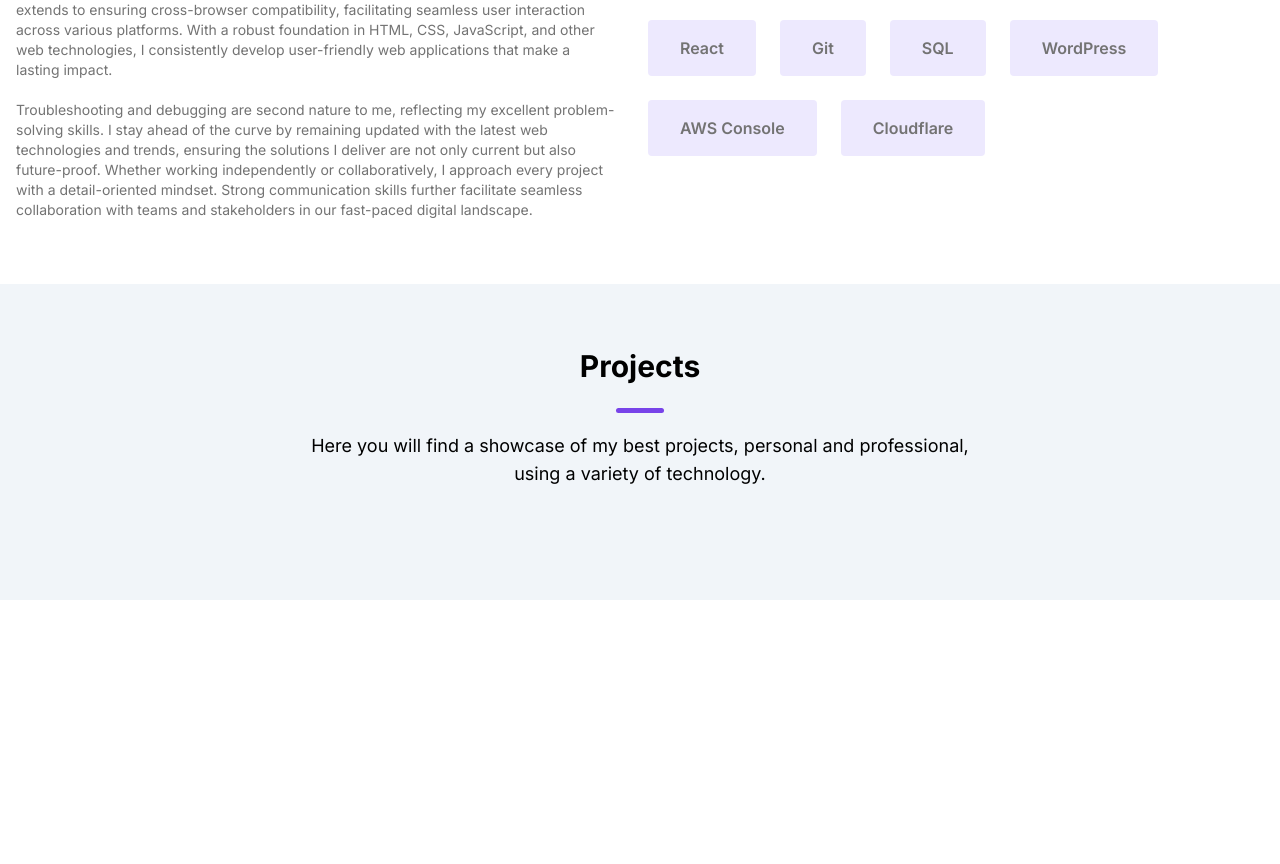
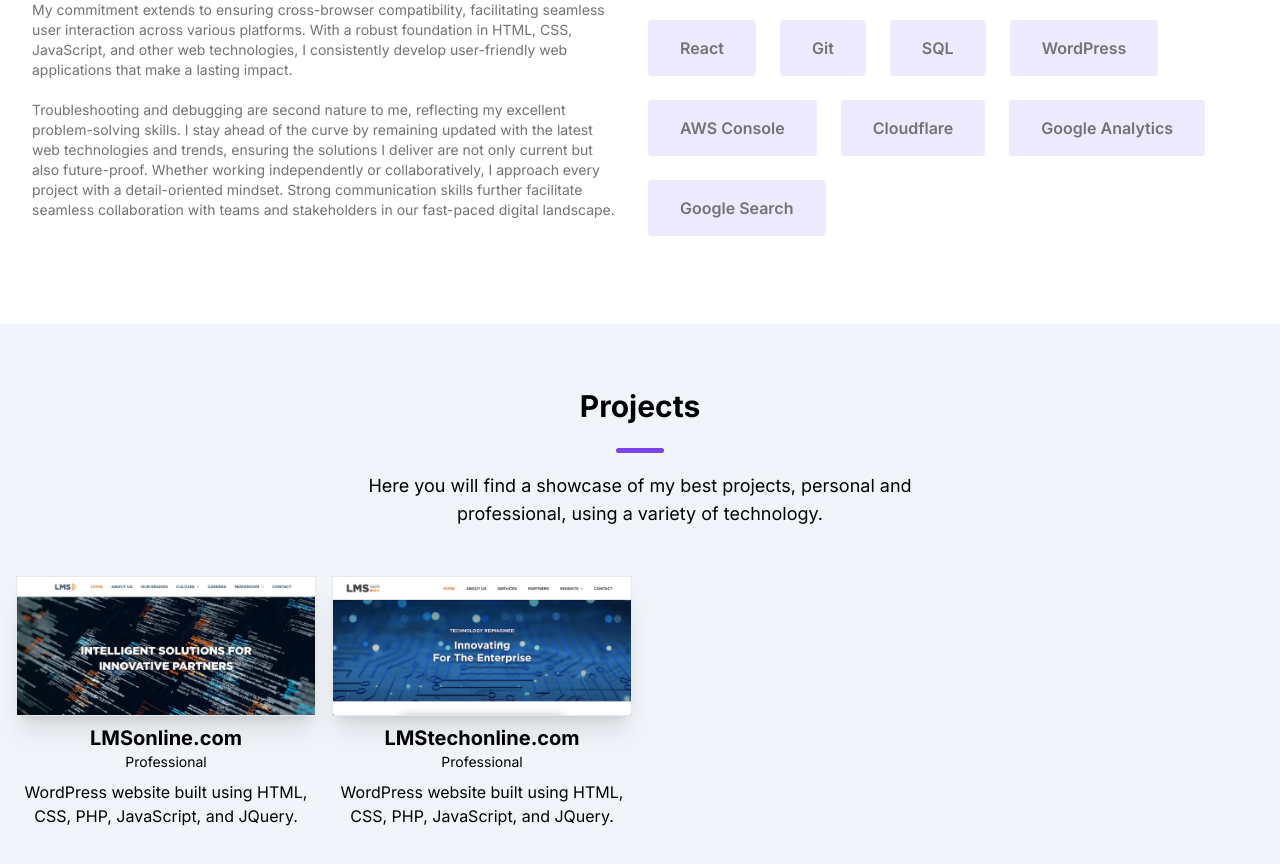
Before and after one commit to lgirao/nextjs-portfolio, a Next.js app: page / in a window 1280 px wide. Shown: the part 846-1710 px from the top of the page. Before the commit the page ends 1446 px from the top, so only its background shows below. Built offline with nearby package versions, Linux system fonts and the light colour scheme.

Commit message:
projects section

```diff
--- a/app/components/about/About.jsx
+++ b/app/components/about/About.jsx
@@ -9,18 +9,20 @@
     {skill: "WordPress"},
     {skill: "AWS Console"},
     {skill: "Cloudflare"},
+    {skill: "Google Analytics"},
+    {skill: "Google Search"},
 ]
 
 const About = () => {
     return (
-        <section className="py-16">
+        <section className="py-16 mx-4">
             <div className="text-center mb-12">
                 <h2 id="about" className="text-3xl font-bold mb-12 relative heading-after">About Me</h2>
-                <p className="text-lg max-w-2xl mx-auto my-0">Here you will find more information about me, what I do, and my current skills mostly in terms of programming and technology</p>
+                <p className="text-lg max-w-2xl mx-auto">Here you will find more information about me, what I do, and my current skills mostly in terms of programming and technology</p>
             </div>
-            <div className="grid grid-cols-2 gap-x-4 max-w-screen-xl">
-                <div className="px-4">
-                    <h3 className="text-xl font-bold mb-6">Get to know me!</h3>
+            <div className="block md:grid grid-cols-2 gap-x-4 max-w-screen-xl">
+                <div className="px-4 mb-8 md:mb-0">
+                    <h3 className="text-xl font-bold mb-6 text-center md:text-left">Get to know me!</h3>
                     <p className="text-sm text-neutral-500">
                         As a passionate Web Developer, my expertise lies in leveraging cutting-edge technologies to deliver high-quality, well-documented, and reusable code. I specialize in optimizing and monitoring performance to ensure peak operation of web applications. My commitment extends to ensuring cross-browser compatibility, facilitating seamless user interaction across various platforms. With a robust foundation in HTML, CSS, JavaScript, and other web technologies, I consistently develop user-friendly web applications that make a lasting impact.
                         <br></br><br></br>
@@ -28,7 +30,7 @@
                     </p>
                 </div>
                 <div>
-                    <h3 className="text-xl font-bold mb-6">My skills</h3>
+                    <h3 className="text-xl font-bold mb-6 text-center md:text-left">My skills</h3>
                     <div className="flex flex-wrap">
                         {skills.map((skill, i) => (
                             <div
--- a/app/components/navbar/MenuOverlay.jsx
+++ b/app/components/navbar/MenuOverlay.jsx
@@ -3,7 +3,7 @@
 
 const MenuOverlay = ({ links }) => {
   return (
-    <div className="absolute left-0 top-20 w-full mt-5 bg-slate-100">
+    <div className="absolute left-0 top-20 w-full mt-5 bg-slate-100 z-10">
         <ul className="py-4 items-center">
           {links.map((link, index) => (
             <li key={index} className="leading-10 px-5">
--- a/app/components/projects/Projects.tsx
+++ b/app/components/projects/Projects.tsx
@@ -1,9 +1,43 @@
+import Image from "next/image";
+
 const Projects = () => {
     return (
         <section className="py-16 bg-slate-100 w-full">
             <div className="text-center mb-12">
-                <h1 id="projects" className="text-3xl font-bold mb-12 relative heading-after">Projects</h1>
-                <p className="text-lg max-w-2xl mx-auto my-0">Here you will find a showcase of my best projects, personal and professional, using a variety of technology.</p>
+                <h2 id="projects" className="text-3xl font-bold mb-12 relative heading-after">Projects</h2>
+                <p className="text-lg max-w-2xl mx-auto my-0 px-4">Here you will find a showcase of my best projects, personal and professional, using a variety of technology.</p>
+            </div>
+            <div className="px-4 flex md:block">
+                <div className="block md:grid grid-cols-4 gap-x-4 max-w-screen-xl mx-auto my-0">
+                    <div className="flex flex-col justify-center max-w-xs mb-6 md:mb-0">
+                        <Image
+                          src="/lmsonline.png"
+                          width={600}
+                          height={400}
+                          className='border shadow-xl mb-2'
+                          alt="Screenshot of lmsonline.com"
+                        />
+                        <div className="text-center">
+                            <h3 className="text-xl font-bold">LMSonline.com</h3>
+                            <p className="text-sm mb-2">Professional</p>
+                            <p>WordPress website built using HTML, CSS, PHP, JavaScript, and JQuery.</p>
+                        </div>
+                    </div>
+                    <div className="flex flex-col justify-center max-w-xs">
+                        <Image
+                          src="/lmstechonline.png"
+                          width={600}
+                          height={400}
+                          className='border shadow-xl mb-2'
+                          alt="Screenshot of lmsonline.com"
+                        />
+                        <div className="text-center">
+                            <h3 className="text-xl font-bold">LMStechonline.com</h3>
+                            <p className="text-sm mb-2">Professional</p>
+                            <p>WordPress website built using HTML, CSS, PHP, JavaScript, and JQuery.</p>
+                        </div>
+                    </div>
+                </div>
             </div>
         </section>
     )
```
Also changed, not shown: public/lmsonline.png (added), public/lmstechonline.png (added).
